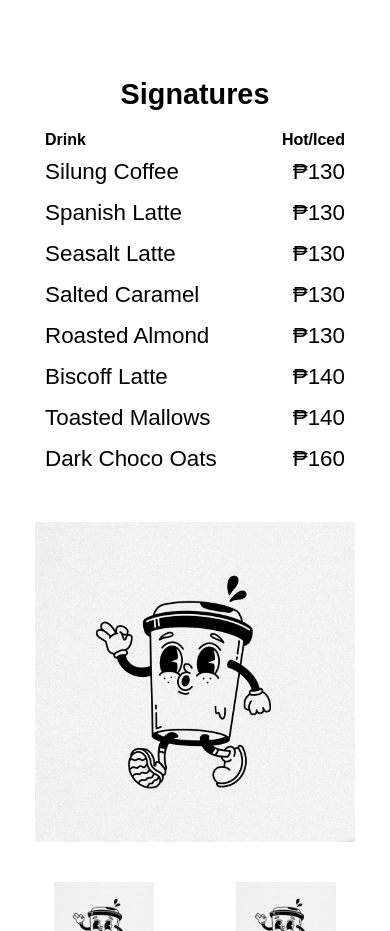
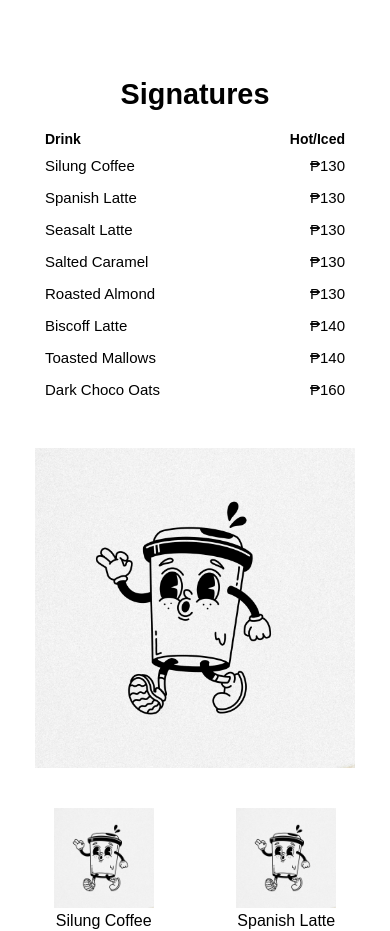
Before and after one commit to silungcoffee/site, a plain HTML site: page index.html in a window 390 px wide. Shown: the part 840-1771 px from the top of the page. Drawn offline with Linux system fonts and the light colour scheme; grey boxes are pictures that could not be loaded.

Commit message:
changed font size.

```diff
--- a/resources/css/signatures.css
+++ b/resources/css/signatures.css
@@ -129,4 +129,15 @@
       max-width: 100%;
       height: auto;
     }
+
+    .signature-list,
+    .signature-labels,
+    .signature-item {
+      font-size: 14px;
+    }
+
+    .signature-drink,
+    .signature-price{
+      font-size: 15px;
+    }
   }
```
